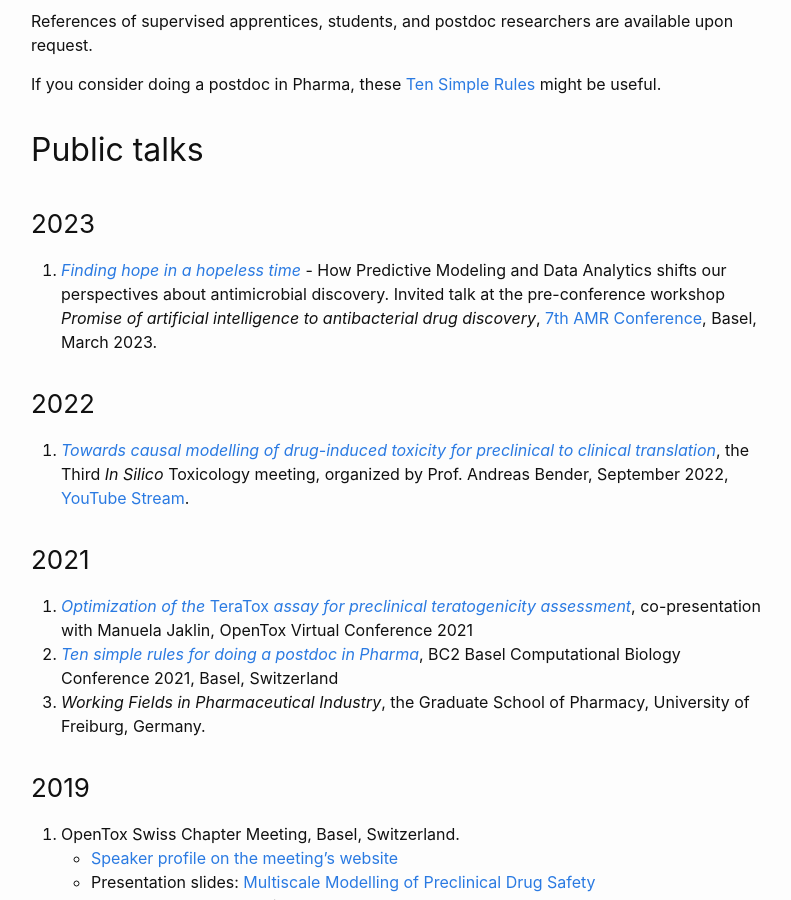
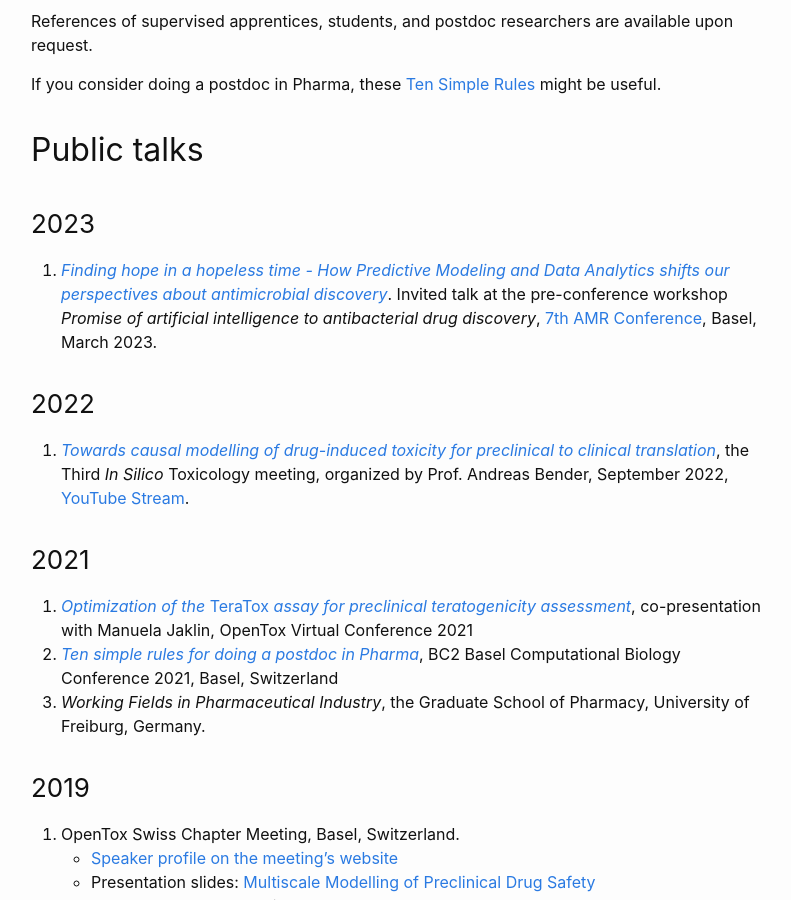
Before and after one commit to Accio/accio.github.io, a Jekyll site: the page built from _pages/outreach.md, in a window 1280 px wide and 900 px high, scrolled down 1871 px. Shown: the whole window, without its empty margins (239-1030 px from the left). Built offline with Jekyll 4.4.1, drawn with Linux system fonts in a browser that asks for light colours.

Commit message:
title formatted

```diff
--- a/_pages/outreach.md
+++ b/_pages/outreach.md
@@ -78,7 +78,7 @@
 
 ### 2023
 
-1. [*Finding hope in a hopeless time*]({{ site.url}}/assets/pdf/2023-03-AMR-JitaoDavidZhang.pdf) - How Predictive Modeling and Data Analytics shifts our perspectives about antimicrobial discovery. Invited talk at the pre-conference workshop *Promise of artificial intelligence to antibacterial drug discovery*, [7th AMR Conference](https://amr-conference.com/programme-2023/), Basel, March 2023.
+1. [*Finding hope in a hopeless time - How Predictive Modeling and Data Analytics shifts our perspectives about antimicrobial discovery*]({{ site.url}}/assets/pdf/2023-03-AMR-JitaoDavidZhang.pdf). Invited talk at the pre-conference workshop *Promise of artificial intelligence to antibacterial drug discovery*, [7th AMR Conference](https://amr-conference.com/programme-2023/), Basel, March 2023.
 
 
 ### 2022
```
